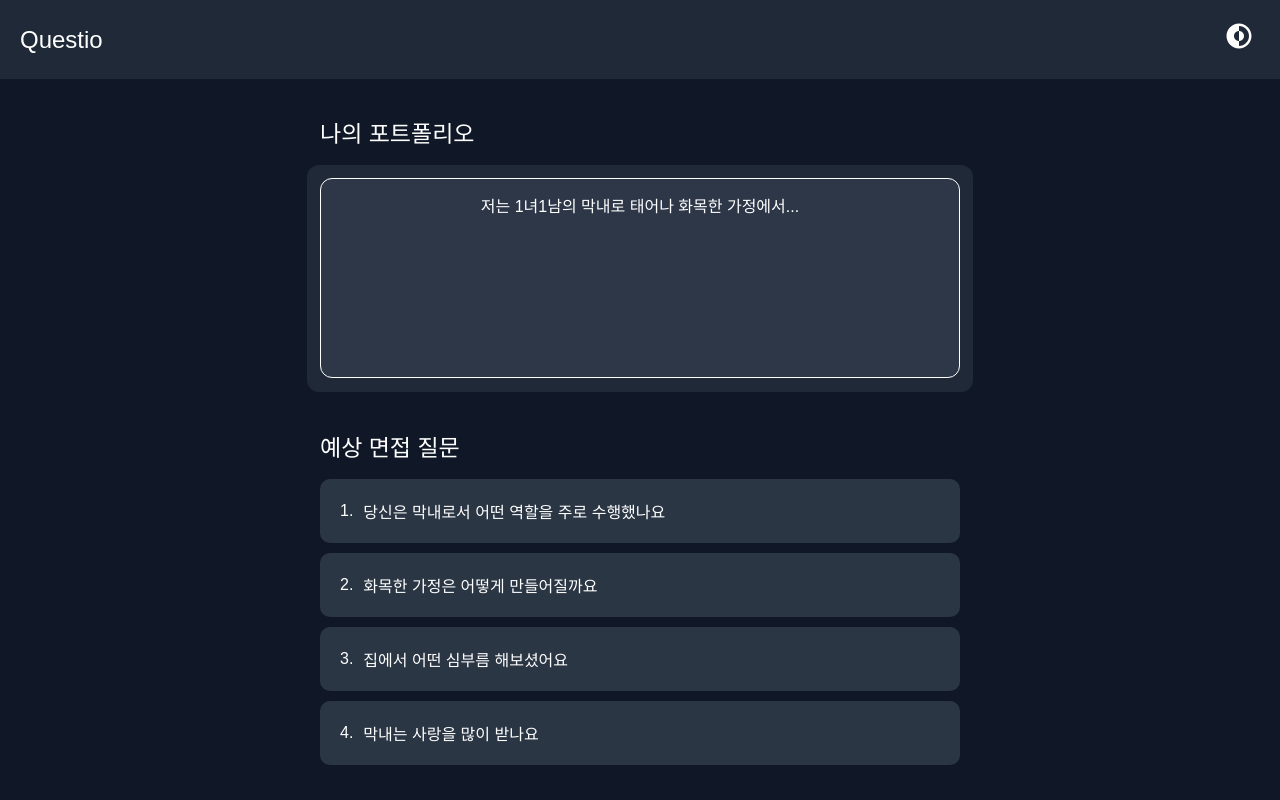
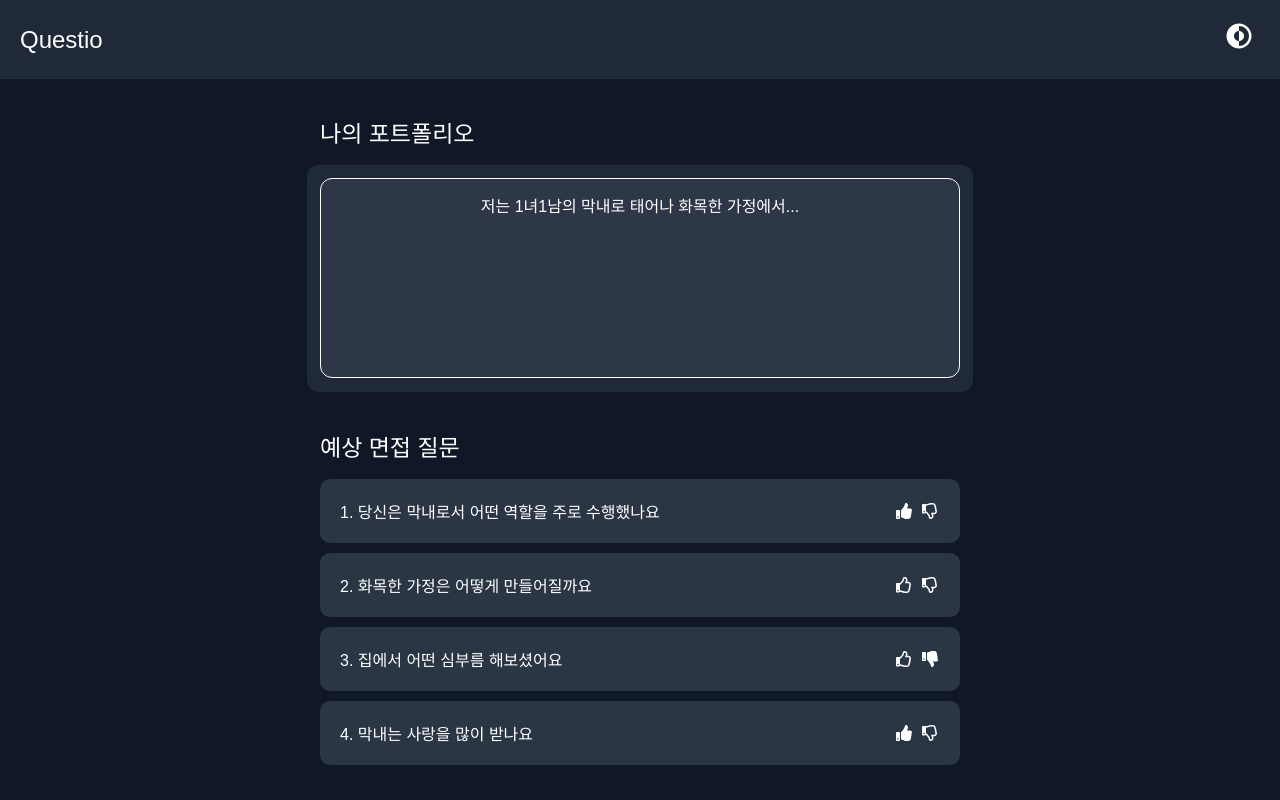
Before and after one commit to Team-Questio/Front, a React (Create React App) app: page /question-list in a window 1280 px wide. Built offline with nearby package versions, Linux system fonts and the light colour scheme.

Commit message:
[feat] add feedback icon

```diff
--- a/src/components/QuestionListPage.tsx
+++ b/src/components/QuestionListPage.tsx
@@ -2,6 +2,13 @@ import React, { useState } from "react";
 import Header from "./Header";
 import "../styles/style-question-list-page.css";
 import { CSSTransition } from "react-transition-group";
+
+import {
+  FaRegThumbsDown,
+  FaRegThumbsUp,
+  FaThumbsDown,
+  FaThumbsUp,
+} from "react-icons/fa";
 
 const QuestionListPage: React.FC = () => {
   const [selectedQuestionIndex, setSelectedQuestionIndex] = React.useState(-1);
@@ -9,6 +16,7 @@ const QuestionListPage: React.FC = () => {
     "저는 1녀1남의 막내로 태어나 화목한 가정에서..."
   );
   const [darkMode, setDarkMode] = useState(false);
+  const [feedback, setFeedback] = useState([1, 0, -1, 1]);
 
   const questions = [
     "당신은 막내로서 어떤 역할을 주로 수행했나요",
@@ -19,6 +27,30 @@ const QuestionListPage: React.FC = () => {
 
   const toggleDarkMode = () => {
     setDarkMode(!darkMode);
+  };
+
+  const toggleFeedBack = (index: number, position: string) => {
+    if (position === "up") {
+      if (feedback[index] == 1) {
+        const newFeedback = [...feedback];
+        newFeedback[index] = 0;
+        setFeedback(newFeedback);
+      } else {
+        const newFeedback = [...feedback];
+        newFeedback[index] = 1;
+        setFeedback(newFeedback);
+      }
+    } else {
+      if (feedback[index] == -1) {
+        const newFeedback = [...feedback];
+        newFeedback[index] = 0;
+        setFeedback(newFeedback);
+      } else {
+        const newFeedback = [...feedback];
+        newFeedback[index] = -1;
+        setFeedback(newFeedback);
+      }
+    }
   };
 
   return (
@@ -57,7 +89,37 @@ const QuestionListPage: React.FC = () => {
                 }}
               >
                 <div className="question-content">
-                  <div className="question-index">{index + 1}.</div> {question}
+                  <div className="question-index">
+                    {index + 1}. {question}{" "}
+                  </div>
+                  <div className="question-feedback-box">
+                    {feedback[index] !== 1 ? (
+                      <FaRegThumbsUp
+                        onClick={() => {
+                          toggleFeedBack(index, "up");
+                        }}
+                      />
+                    ) : (
+                      <FaThumbsUp
+                        onClick={() => {
+                          toggleFeedBack(index, "up");
+                        }}
+                      />
+                    )}
+                    {feedback[index] !== -1 ? (
+                      <FaRegThumbsDown
+                        onClick={() => {
+                          toggleFeedBack(index, "down");
+                        }}
+                      />
+                    ) : (
+                      <FaThumbsDown
+                        onClick={() => {
+                          toggleFeedBack(index, "down");
+                        }}
+                      />
+                    )}
+                  </div>
                 </div>
               </div>
               <CSSTransition
--- a/src/styles/style-question-list-page.css
+++ b/src/styles/style-question-list-page.css
@@ -116,7 +116,7 @@ body {
 .question {
   padding: 20px 10px;
   cursor: pointer;
-  background-color: #2b3644;
+  background-color: hsl(214, 23%, 22%);
   width: 100%;
 }
 
@@ -124,7 +124,12 @@ body {
   display: flex;
   align-items: center;
   cursor: pointer;
-  width: 100%;
+  width: 95%;
+}
+
+.question-feedback-box {
+  display: flex;
+  gap: 10px;
 }
 
 .question-index {
--- a/src/styles/style.css
+++ b/src/styles/style.css
@@ -166,6 +166,15 @@ body {
   justify-content: center; /* 가운데 정렬 */
 }
 
+
+
+.question-content {
+  display: flex;
+  justify-content: space-between; /* 요소들을 space-between으로 배치 */
+  align-items: center;
+}
+
+
 .question-index {
   margin: 0 10px;
 }
```
